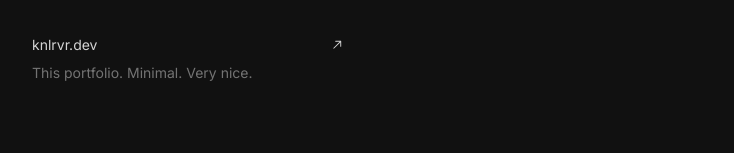
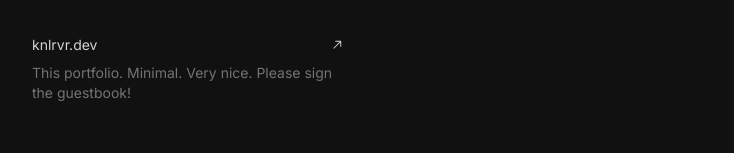
Before and after one commit to knlrvr/portfolio-2024, a Next.js app: page / in a window 1280 px wide. Shown: the part 621-774 px from the top of the page, without its empty margins (272-1006 px from the left). Built offline with nearby package versions, Linux system fonts and the light colour scheme; no server answers.

Commit message:
updated proj

```diff
--- a/src/app/components/projects.tsx
+++ b/src/app/components/projects.tsx
@@ -41,7 +41,7 @@ export default function Projects() {
                 <ProjectCard
                     url='https://github.com/knlrvr/portfolio-2024'
                     title='knlrvr.dev'
-                    description='This portfolio. Minimal. Very nice.'
+                    description='This portfolio. Minimal. Very nice. Please sign the guestbook!'
                     // tech={['TypeScript', 'Next.js', 'Tailwind', 'Framer Motion', 'Convex']}
                 />
             </div>
```
